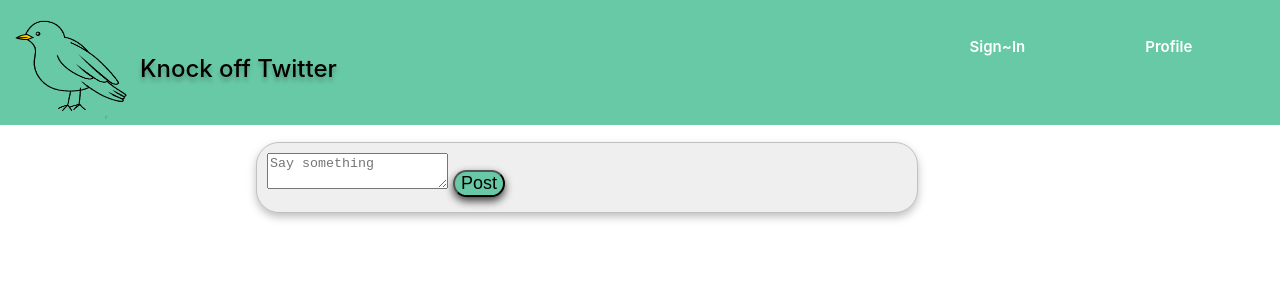
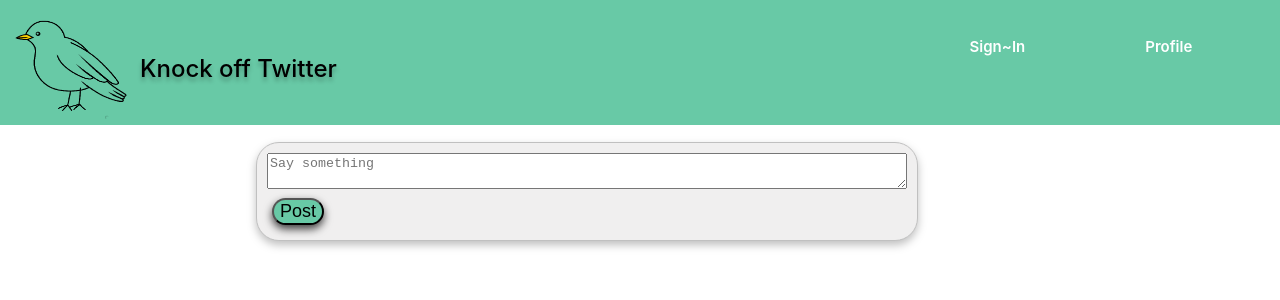
Before and after one commit to TWynec/forum-website-fourscore, a React (Create React App) app: page / in a window 1280 px wide. Shown: the top 300 px of the page. Built offline with nearby package versions, Linux system fonts and the light colour scheme; grey boxes are pictures that could not be loaded.

Commit message:
start on the css. extended the text area box in the postInput file

```diff
--- a/src/styles/postinput.css
+++ b/src/styles/postinput.css
@@ -20,7 +20,7 @@ form{
     background-color: #F0EFEF;
     border-radius: 23px;
 
-    padding: 10px 10px;
+    padding: 10px;
     border: 1px solid silver;
 
     filter: drop-shadow(0px 4px 4px rgba(0, 0, 0, 0.25));
@@ -30,3 +30,7 @@ form{
     background-color: #297456FF;
     color: #FFFFFF;
 }
+
+textarea{
+    width: 99%
+}
```
